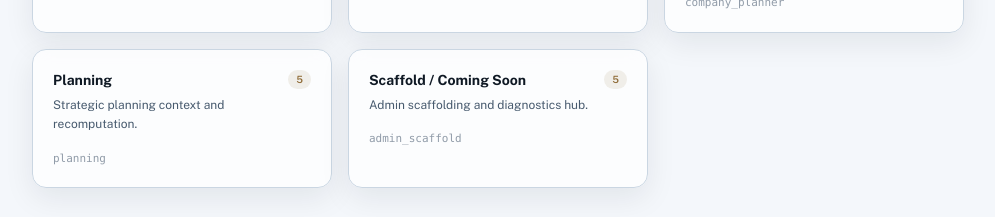
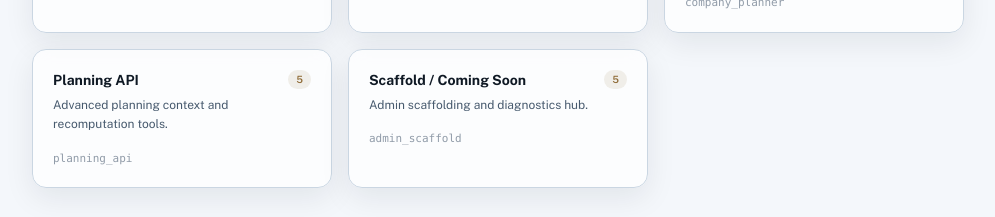
Before and after one commit to eldho111/hexcarb-ai-command-center, a Next.js app: page / in a window 1280 px wide. Shown: the part 2883-3100 px from the top of the page, without its empty margins (272-1267 px from the left). Built offline with nearby package versions, Linux system fonts and the light colour scheme; no server answers.

Commit message:
Fix planner dashboard routing

```diff
--- a/src/app/panel/[panelId]/page.tsx
+++ b/src/app/panel/[panelId]/page.tsx
@@ -1,4 +1,4 @@
-import { notFound } from "next/navigation";
+import { notFound, redirect } from "next/navigation";
 
 import { PanelPage } from "@/components/PanelPage";
 import { getPanelById } from "@/lib/panels";
@@ -9,6 +9,9 @@ export default async function PanelRoute({
   params: Promise<{ panelId: string }>;
 }) {
   const { panelId } = await params;
+  if (panelId === "planning") {
+    redirect("/panel/company_planner");
+  }
   const panel = getPanelById(panelId);
   if (!panel) notFound();
   return <PanelPage panel={panel} />;
--- a/src/components/Sidebar.tsx
+++ b/src/components/Sidebar.tsx
@@ -14,11 +14,8 @@ import {
 /* ── Additional panels not yet in panels.ts ─────────────────── */
 const EXTRA_ADMIN_PANELS: { id: string; label: string }[] = [
   { id: "quality", label: "Quality" },
-  { id: "decisions", label: "Decisions" },
-  { id: "narratives", label: "Narratives" },
   { id: "measurements", label: "Measurements" },
   { id: "reasoning", label: "Reasoning" },
-  { id: "planning", label: "Planning" },
   { id: "cognition", label: "Cognition" },
 ];
 
--- a/src/lib/panels.ts
+++ b/src/lib/panels.ts
@@ -354,7 +354,7 @@ export const PANELS: PanelDef[] = [
       ],
     } satisfies DashboardConfig,
     relatedPanels: [
-      { panelId: "planning", label: "Planning" },
+      { panelId: "company_planner", label: "Master Project Dashboard" },
       { panelId: "system_status", label: "System Status" },
     ],
     quickCalls: withCommonCalls([
@@ -620,7 +620,7 @@ export const PANELS: PanelDef[] = [
     relatedPanels: [
       { panelId: "compliance", label: "Compliance" },
       { panelId: "decisions", label: "Decisions" },
-      { panelId: "planning", label: "Planning" },
+      { panelId: "company_planner", label: "Master Project Dashboard" },
     ],
     quickCalls: withCommonCalls([
       qc("plan", "Weekly Plan", "POST", "/execution/plan/weekly", { scope: "rnd" }),
@@ -965,7 +965,7 @@ export const PANELS: PanelDef[] = [
         { key: "k", label: "Max Results", type: "number", defaultValue: 5 },
       ],
     } satisfies ListDetailConfig,
-    relatedPanels: [{ panelId: "narratives", label: "Narratives" }, { panelId: "weekly_plan", label: "Weekly Plan" }, { panelId: "planning", label: "Planning" }],
+    relatedPanels: [{ panelId: "narratives", label: "Narratives" }, { panelId: "weekly_plan", label: "Weekly Plan" }, { panelId: "company_planner", label: "Master Project Dashboard" }],
     quickCalls: withCommonCalls([
       qc("list_decisions", "List Decisions", "GET", "/decisions"),
       qc("search_decisions", "Search Decisions", "POST", "/decisions/search", { query: "" }),
@@ -996,15 +996,15 @@ export const PANELS: PanelDef[] = [
       "Use Seed Plans JSON when you want to pre-link a page to specific goals or tasks.",
       "The board groups items by status and highlights generated next plans first.",
     ],
-    relatedPanels: [{ panelId: "planning", label: "Planning" }, { panelId: "weekly_plan", label: "Weekly Plan" }, { panelId: "narratives", label: "Narratives" }],
+    relatedPanels: [{ panelId: "planning_api", label: "Planning API" }, { panelId: "weekly_plan", label: "Weekly Plan" }, { panelId: "narratives", label: "Narratives" }],
     quickCalls: withCommonCalls([
       qc("company_planner", "Master Project Dashboard", "POST", "/planning/company", {}),
       qc("planning_next", "Next Plans", "POST", "/planning/next", { planning_context: {}, limit: 10 }),
     ]),
   },
   {
-    id: "planning", label: "Planning", description: "Strategic planning context and recomputation.", section: "admin",
-    viewType: "form-action", instructions: "Build strategic planning context. Update constraints, recompute plans, and record assumption changes.",
+    id: "planning_api", label: "Planning API", description: "Advanced planning context and recomputation tools.", section: "admin",
+    viewType: "form-action", instructions: "Use the low-level planning endpoints directly when you need to inspect raw planning context, recompute state, or debug planner inputs.",
     viewConfig: {
       submitEndpoint: "/planning/context",
       fields: [
```
